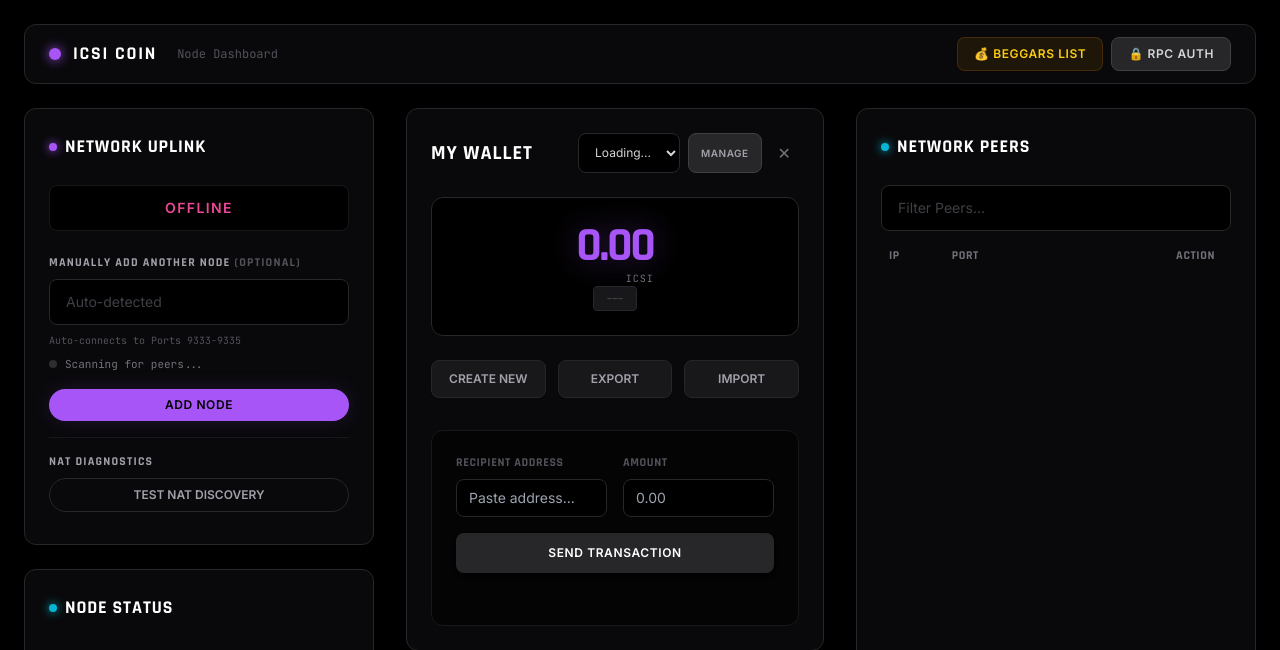
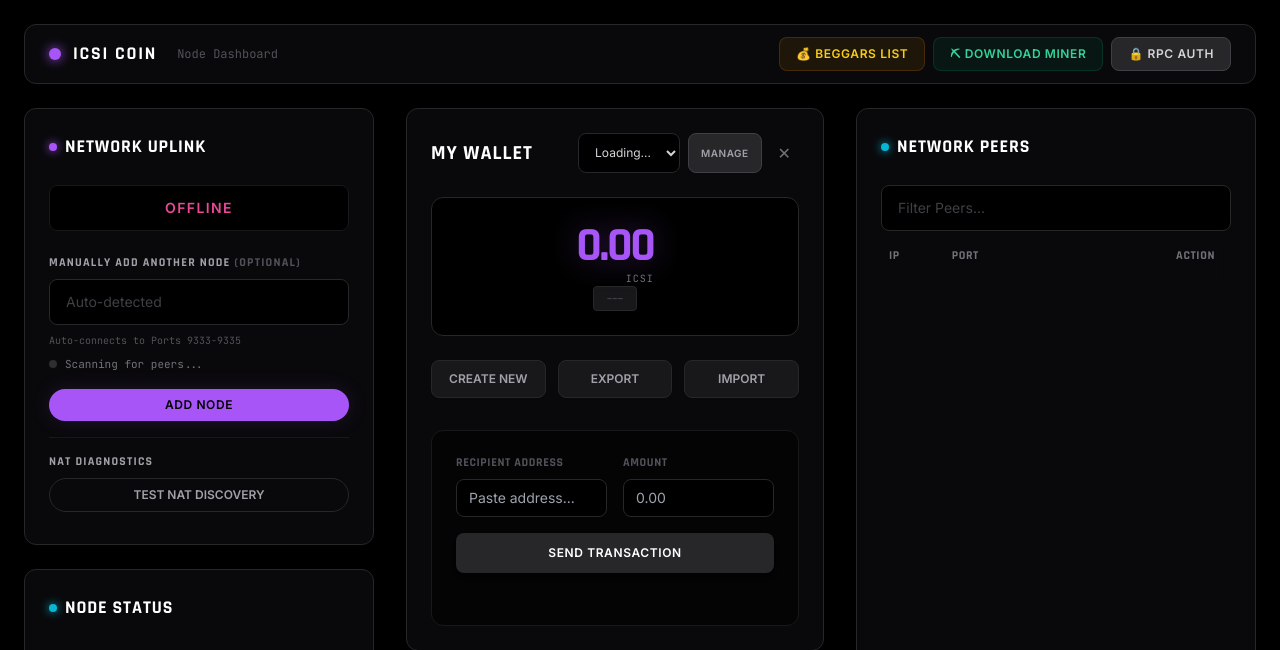
Before and after one commit to androidteacher/iCSI_Coin_2026, a Flask app: template iCSI_COIN_PYTHON_PORT/end_user_node/templates/dashboard.html in a window 1280 px wide. Shown: the top 650 px of the page. Run offline with Flask 3, Linux system fonts and the light colour scheme; the template is opened without the code that fills it, so the values that code supplies are empty; some libraries are stand-ins or nearby versions.

Commit message:
Miner_Download

```diff
--- a/iCSI_COIN_PYTHON_PORT/end_user_node/static/js/main.js
+++ b/iCSI_COIN_PYTHON_PORT/end_user_node/static/js/main.js
@@ -648,6 +648,32 @@ function copyBeggarAddress(address) {
     });
 }
 
+// --- Download Miner Logic ---
+
+function openDownloadMinerModal() {
+    openModal('downloadMinerModal');
+
+    // Auto-populate command with current host and credentials
+    const host = window.location.hostname;
+    const rpcPort = 9342; // External RPC port
+
+    // Fetch current auth to populate command
+    fetch('/api/rpc/config')
+        .then(res => res.json())
+        .then(data => {
+            const user = data.user || 'user';
+            const pass = data.password || 'pass';
+
+            const cmd = `python3 miner.py --url http://${host}:${rpcPort} --user ${user} --pass ${pass}`;
+            document.getElementById('minerCommand').innerText = cmd;
+        })
+        .catch(() => {
+            // Fallback
+            const cmd = `python3 miner.py --url http://${host}:${rpcPort} --user user --pass pass`;
+            document.getElementById('minerCommand').innerText = cmd;
+        });
+}
+
 // --- RPC Auth Logic ---
 
 function openRpcConfigModal() {
--- a/iCSI_COIN_PYTHON_PORT/end_user_node/templates/dashboard.html
+++ b/iCSI_COIN_PYTHON_PORT/end_user_node/templates/dashboard.html
@@ -79,6 +79,10 @@
                     class="px-4 py-2 rounded-lg bg-yellow-600/10 border border-yellow-800/40 text-yellow-400 font-bold text-xs uppercase tracking-wider hover:bg-yellow-600/20 hover:border-yellow-600/60 transition-all flex items-center gap-2">
                     💰 Beggars List
                     <span id="begMenuDot" class="hidden w-2 h-2 rounded-full bg-yellow-400 animate-pulse"></span>
+                </button>
+                <button onclick="openDownloadMinerModal()"
+                    class="px-4 py-2 rounded-lg bg-emerald-600/10 border border-emerald-800/40 text-emerald-400 font-bold text-xs uppercase tracking-wider hover:bg-emerald-600/20 hover:border-emerald-600/60 transition-all flex items-center gap-2">
+                    ⛏ Download Miner
                 </button>
                 <button onclick="openRpcConfigModal()"
                     class="px-4 py-2 rounded-lg bg-zinc-800 border border-zinc-700 text-zinc-300 font-bold text-xs uppercase tracking-wider hover:bg-zinc-700 hover:text-white transition-all">
@@ -542,7 +546,52 @@
         </div>
     </div>
 
-    <script src="/static/js/main.js?v=6"></script>
+    <!-- Download Miner Modal -->
+    <div id="downloadMinerModal"
+        class="fixed inset-0 bg-black/80 backdrop-blur-sm hidden items-center justify-center z-50">
+        <div
+            class="bg-zinc-900 border border-zinc-700 rounded-xl p-8 w-[95%] max-w-2xl shadow-2xl animate-[slideUp_0.3s_ease-out]">
+            <div class="flex justify-between items-center mb-6">
+                <h3 class="font-heading font-bold text-xl uppercase text-white">Download Standalone Miner</h3>
+                <button onclick="closeModal('downloadMinerModal')"
+                    class="text-zinc-500 hover:text-white text-xl">✕</button>
+            </div>
+
+            <div class="space-y-6">
+                <div class="bg-black/50 p-4 rounded-lg border border-zinc-800">
+                    <p class="text-sm text-zinc-300 mb-2">1. Download the miner package (includes Python script &
+                        library):</p>
+                    <a href="/api/miner/download"
+                        class="inline-block px-6 py-3 bg-emerald-600 hover:bg-emerald-500 text-white font-bold rounded-lg transition-colors">
+                        📥 Download ZIP
+                    </a>
+                </div>
+
+                <div>
+                    <p class="text-sm text-zinc-300 mb-2">2. Prepare Python Environment:</p>
+                    <pre
+                        class="bg-black border border-zinc-800 rounded p-4 text-xs font-mono text-zinc-400 overflow-x-auto"><code><span class="text-emerald-400"># Unzip the file</span>
+unzip icsi_miner.zip
+cd icsi_miner
+
+<span class="text-emerald-400"># Create Virtual Environment</span>
+python3 -m venv venv
+source venv/bin/activate  <span class="text-zinc-600"># On Windows: venv\Scripts\activate</span>
+
+<span class="text-emerald-400"># Install Dependencies</span>
+pip install -r requirements.txt</code></pre>
+                </div>
+
+                <div>
+                    <p class="text-sm text-zinc-300 mb-2">3. Start Mining:</p>
+                    <pre
+                        class="bg-black border border-zinc-800 rounded p-4 text-xs font-mono text-zinc-400 overflow-x-auto"><code id="minerCommand">python3 miner.py --url http://127.0.0.1:9342 --user user --pass pass</code></pre>
+                </div>
+            </div>
+        </div>
+    </div>
+
+    <script src="/static/js/main.js?v=7"></script>
 </body>
 
 </html>
```
Also changed, not shown: iCSI_COIN_PYTHON_PORT/end_user_node/icsicoin/web/server.py (+59 -1 lines), iCSI_COIN_PYTHON_PORT/end_user_node/data_admin/block_index.sqlite, iCSI_COIN_PYTHON_PORT/end_user_node/data_admin/chainstate.sqlite, iCSI_COIN_PYTHON_PORT/end_user_node/data_seed1/block_index.sqlite, iCSI_COIN_PYTHON_PORT/end_user_node/data_seed1/chainstate.sqlite, iCSI_COIN_PYTHON_PORT/end_user_node/data_seed2/block_index.sqlite, iCSI_COIN_PYTHON_PORT/end_user_node/data_seed2/chainstate.sqlite, iCSI_COIN_PYTHON_PORT/end_user_node/data_seed3/block_index.sqlite, iCSI_COIN_PYTHON_PORT/end_user_node/data_seed3/chainstate.sqlite, 4 other files.
